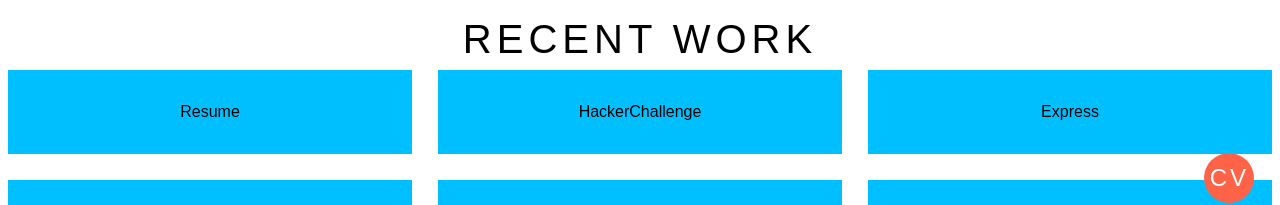
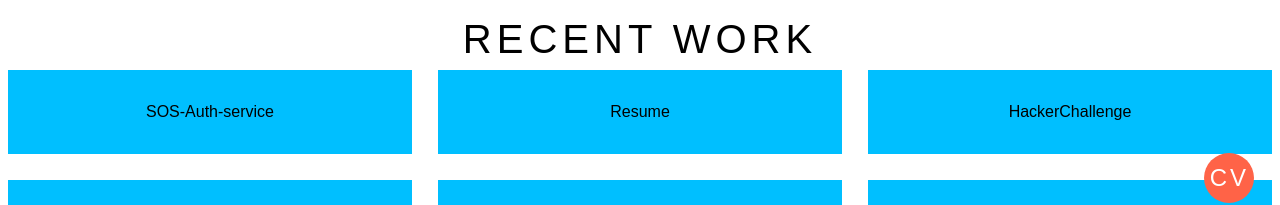
Before and after one commit to amandhunna/portfolio, a React (Create React App) app: page / in a window 1280 px wide. Shown: the part 573-778 px from the top of the page. Built offline with nearby package versions, Linux system fonts and the light colour scheme.

Commit message:
updated resume

```diff
--- a/src/Main.jsx
+++ b/src/Main.jsx
@@ -16,6 +16,10 @@
 
 const getRecentWork = () => {
   const work = [
+    {
+      repoURL: "https://github.com/amanjotsinghdhunna/sos-auth-service",
+      workTitle: "SOS-Auth-service",
+    },
     {
       repoURL: "https://github.com/amanjotsinghdhunna/profileintro",
       workTitle: "Resume",
@@ -87,7 +91,7 @@
     <>
       <a
         className="download-btn"
-        href="https://drive.google.com/file/d/1l9rwarIqq6inHa-n2-kFdAiZ4Y30To6W/view?usp=sharing"
+        href="https://drive.google.com/file/d/1wCoxZVEPemc1z35dY1M6nFzm8U0x4gOZ/view"
         download="resume_amanjotSingh"
       >
         {/*  <FontAwesomeIcon icon={faDownload} /> */}
```
